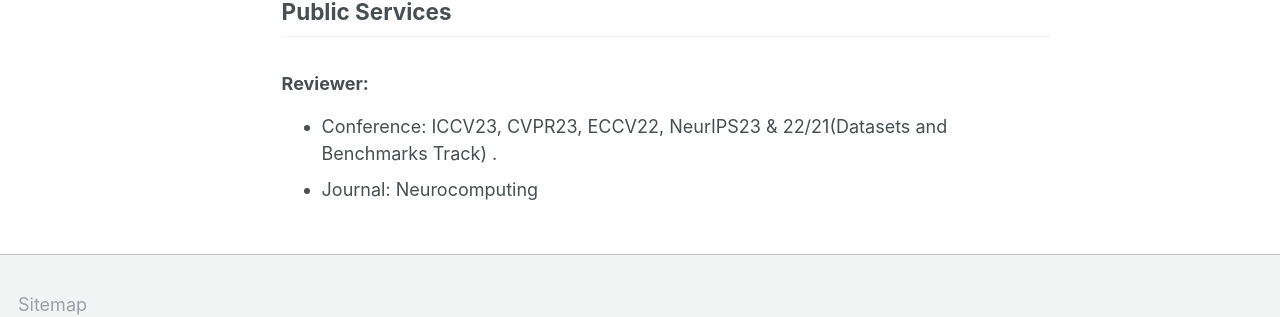
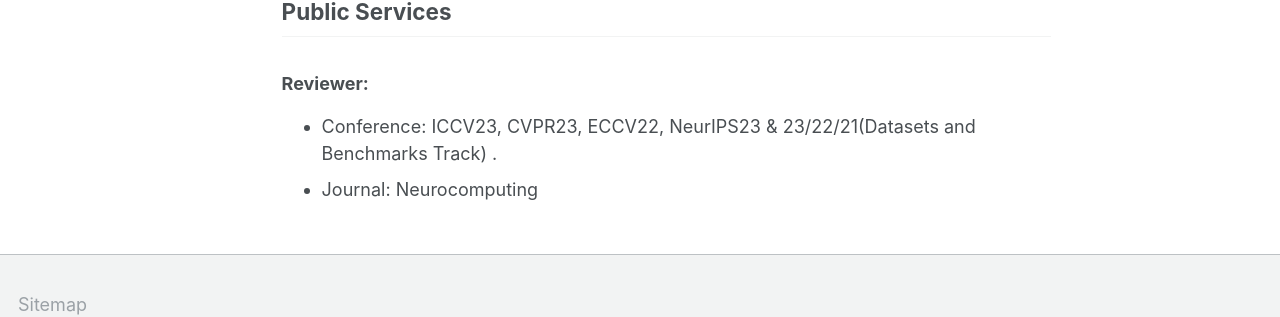
Before and after one commit to yokinglou/yokinglou.github.io, a Jekyll site: the page built from _pages/about.md, in a window 1280 px wide and 900 px high, scrolled down 1462 px. Shown: the part 490-807 px from the top of the window. Built offline with Jekyll 4.4.1, drawn with Linux system fonts in a browser that asks for light colours; some web fonts are replaced.

Commit message:
Update about.md

```diff
--- a/_pages/about.md
+++ b/_pages/about.md
@@ -186,5 +186,5 @@ I am a Ph.D. candidate in the [Department of Computer Science and Engineering](h
 
 ## Public Services
 ### Reviewer:
-* Conference: ICCV23, CVPR23, ECCV22, NeurIPS23 & 22/21(Datasets and Benchmarks Track) .
+* Conference: ICCV23, CVPR23, ECCV22, NeurIPS23 & 23/22/21(Datasets and Benchmarks Track) .
 * Journal: Neurocomputing
```
